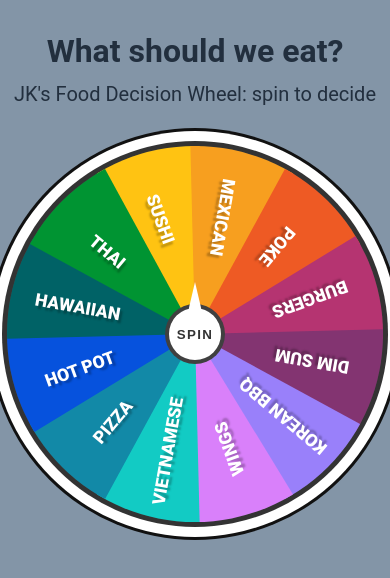
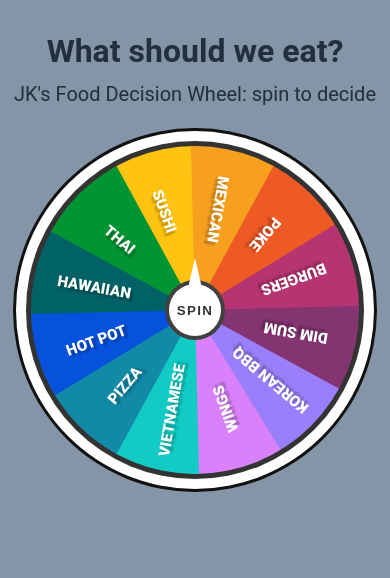
Before and after one commit to essjay05/food-wheel-selector-react, a React (Create React App) app: page / in a window 390 px wide. Shown: the top 578 px of the page. Built offline with nearby package versions, Linux system fonts and the light colour scheme; the HTML template or start-up script is replaced by a standard one.

Commit message:
Update sizing for mobile devices.

```diff
--- a/src/components/FoodWheel/FoodWheel.css
+++ b/src/components/FoodWheel/FoodWheel.css
@@ -97,13 +97,14 @@
 }
 
 /* Responsive styles */
-@media screen and (max-width:600px) {
+@media screen and (max-width:450px) {
   .container {
-    width: 23.5rem;
-    height: 23.5rem;
+    width: 20.5rem;
+    height: 20.5rem;
   }
 
   .container .wheel .wheel-slice .text {
+    font-size: .95rem;
     padding-top: 10px;
     padding-left: 25px;
     font-weight: 800;
```
